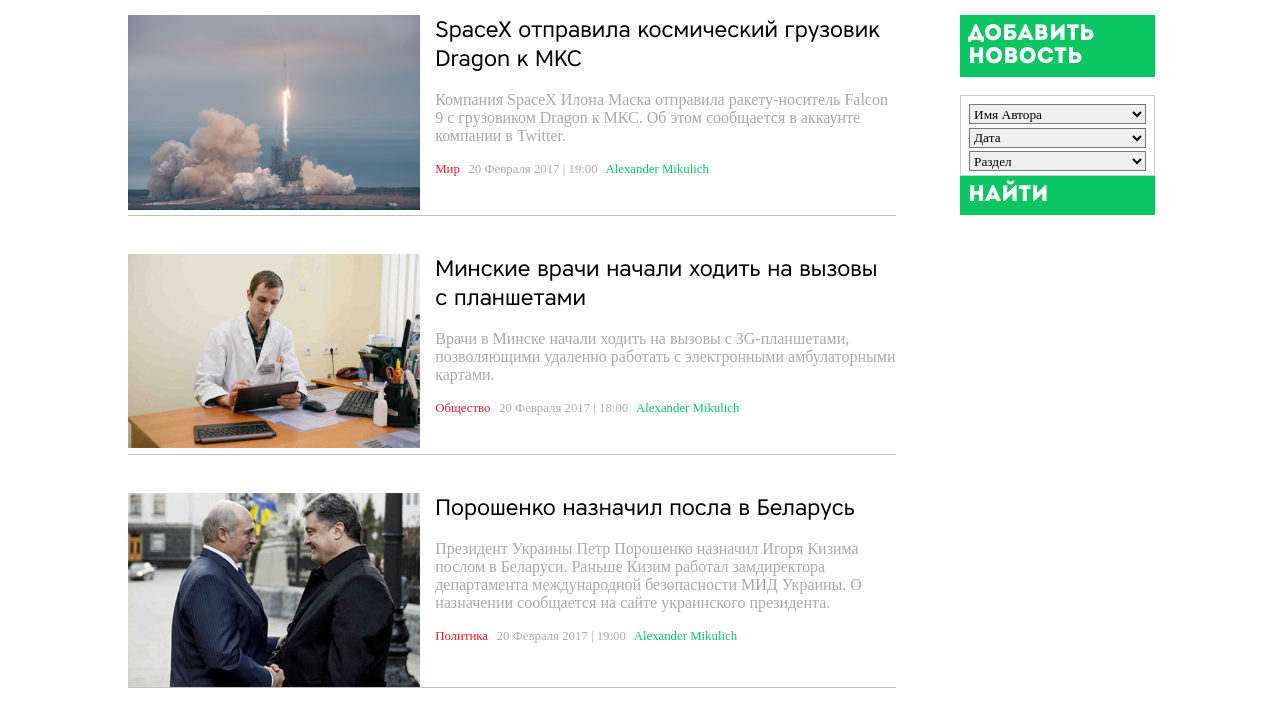
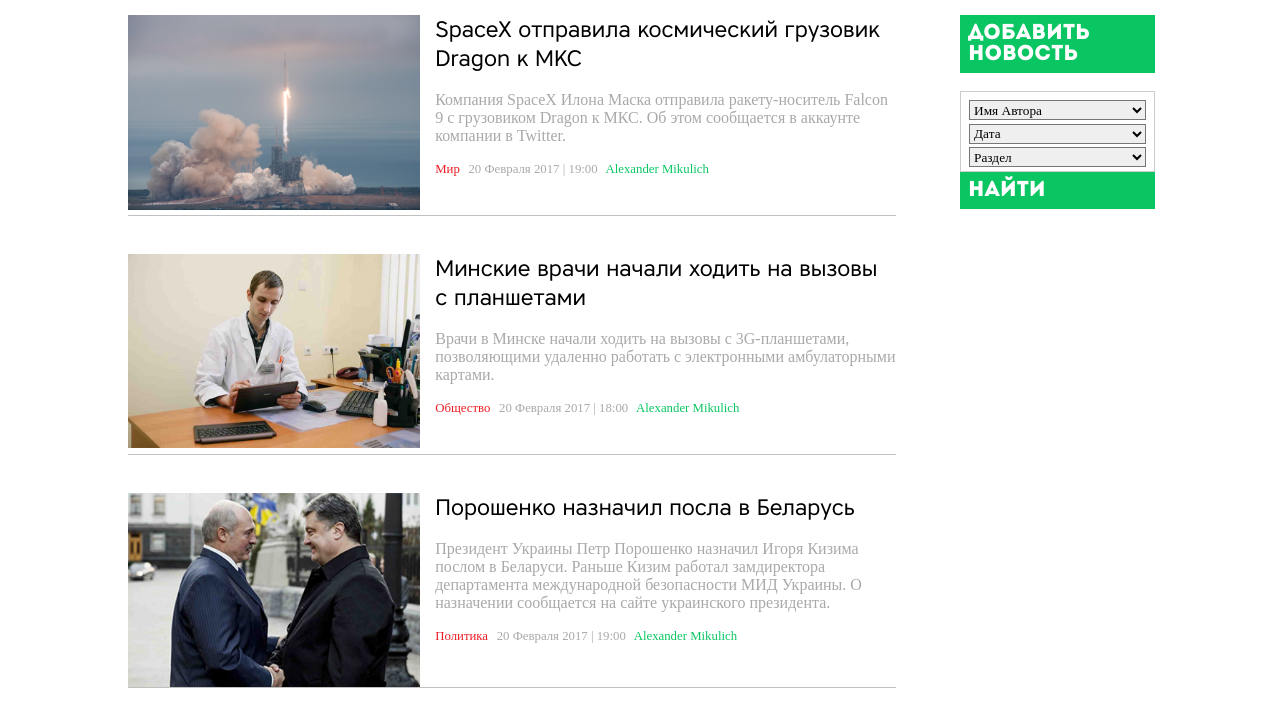
Before and after one commit to alexmickulich/Exadel-Pre-Internship, a plain HTML site: page UI/index.html in a window 1280 px wide. Shown: the part 71-794 px from the top of the page. Drawn offline with Linux system fonts and the light colour scheme; a web font is replaced by a local one.

Commit message:
BLRNEWS.BY main page v 1.02 main_button font fix

```diff
--- a/UI/css/main_page.css
+++ b/UI/css/main_page.css
@@ -115,7 +115,7 @@ aside{
     margin-left: 0vh;
     color: white;
     font-family: IntroScript;
-    font-size: 2.8vh;
+    font-size: 2.7vh;
 }
 
 
```
